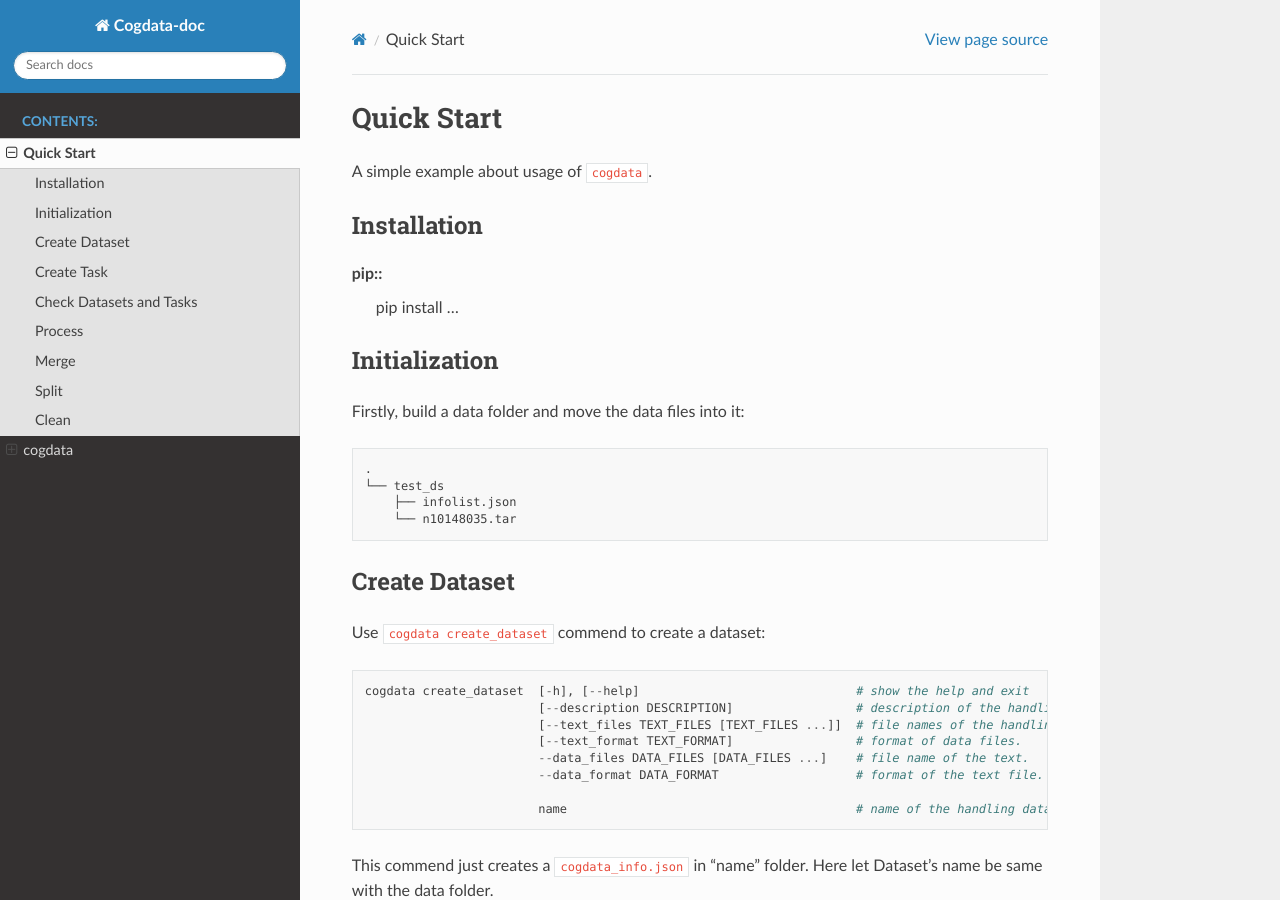
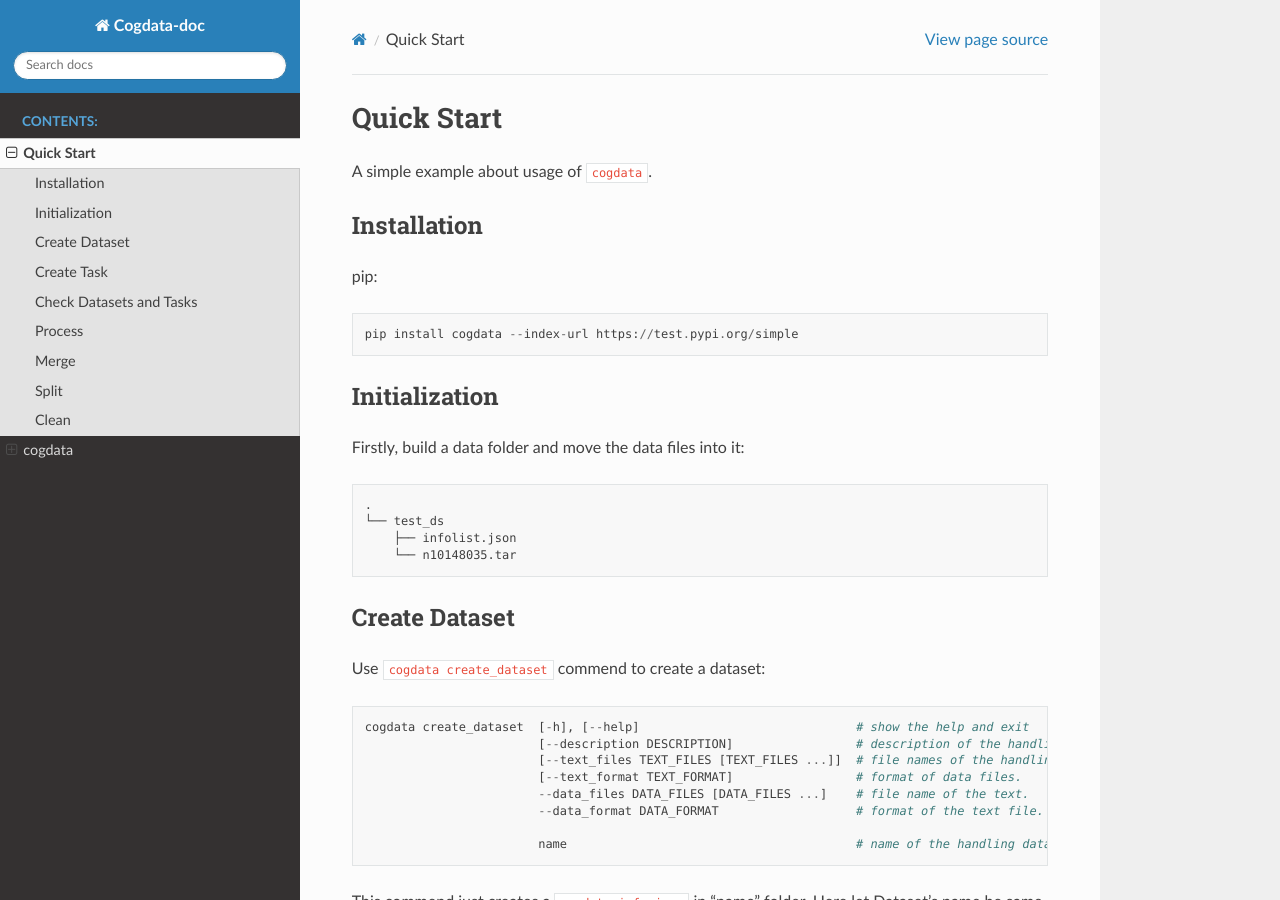
Before and after one commit to Sleepychord/cogdata, a Sphinx documentation site: the page built from doc/source/Tutorial.rst, in a window 1280 px wide and 900 px high. Built offline with Sphinx 7.4.7 and the Read the Docs theme 2.0.0, drawn with Linux system fonts in a browser that asks for light colours.

Commit message:
pip commend

```diff
--- a/doc/source/Tutorial.rst
+++ b/doc/source/Tutorial.rst
@@ -5,7 +5,8 @@ A simple example about usage of ``cogdata``.
 Installation
 ------------
 pip::
-    pip install ...
+
+    pip install cogdata --index-url https://test.pypi.org/simple
 
 Initialization
 --------------
```
